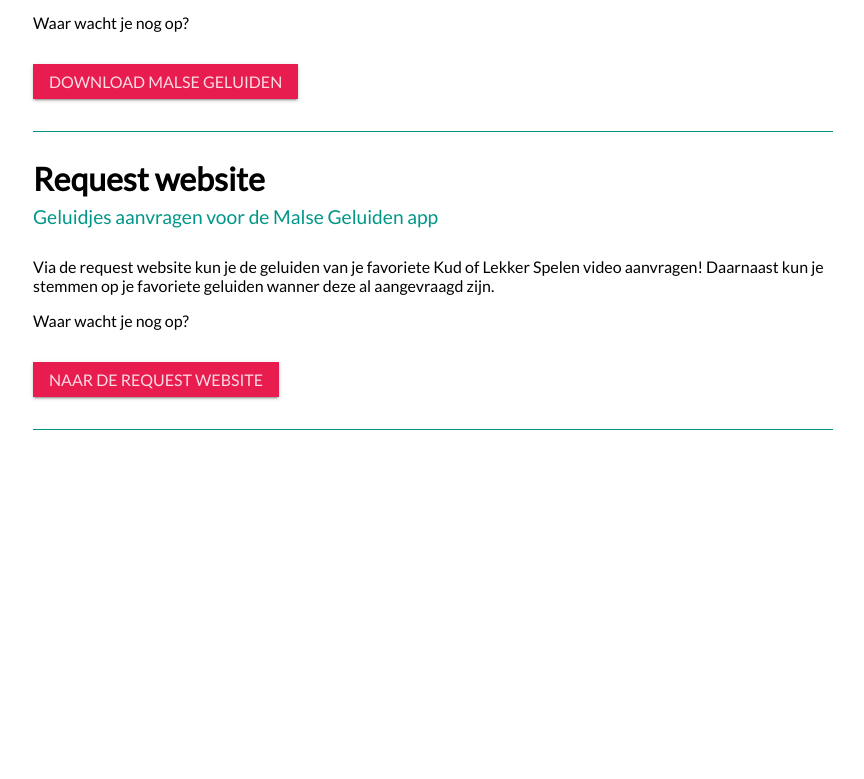
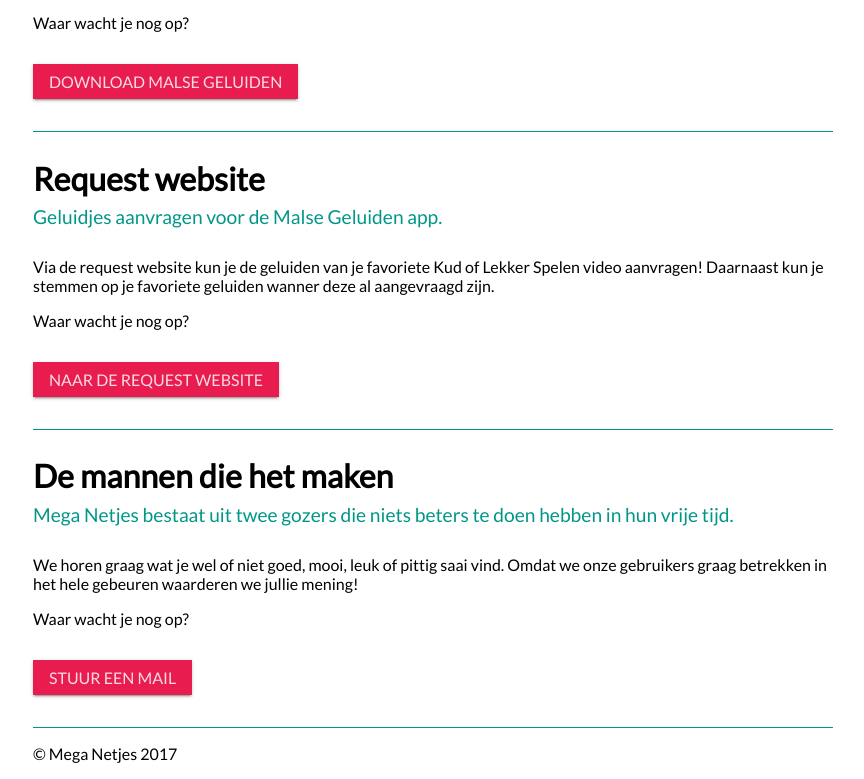
Before and after one commit to MegaNetjes/meganetjes.github.io, a website: page website/index.html in a window 1280 px wide. Shown: the part 670-1449 px from the top of the page, without its empty margins (207-1071 px from the left). Before the commit the page ends 1116 px from the top, so only its background shows below. Drawn offline with Linux system fonts and the light colour scheme.

Commit message:
added about us article

```diff
--- a/website/index.html
+++ b/website/index.html
@@ -52,7 +52,7 @@
 
 					<h1>Request website</h1>
 
-					<h2 class="subtitle">Geluidjes aanvragen voor de Malse Geluiden app</h2>
+					<h2 class="subtitle">Geluidjes aanvragen voor de Malse Geluiden app.</h2>
 
 					<p>Via de request website kun je de geluiden van je favoriete Kud of Lekker Spelen video aanvragen! Daarnaast kun je stemmen op je favoriete geluiden wanner deze al aangevraagd zijn.</p>
 
@@ -61,6 +61,22 @@
 					<a href="http://www.malsegeluiden.nl" class="button button-primary">Naar de request website</a>
 
 				</article>
+
+				<article>
+
+					<h1>De mannen die het maken</h1>
+
+					<h2 class="subtitle">Mega Netjes bestaat uit twee gozers die niets beters te doen hebben in hun vrije tijd.</h2>
+
+					<p>We horen graag wat je wel of niet goed, mooi, leuk of pittig saai vind. Omdat we onze gebruikers graag betrekken in het hele gebeuren waarderen we jullie mening!</p>
+
+					<p>Waar wacht je nog op?</p>
+
+					<a href="mailto:meganetjes@gmail.com" class="button button-primary">Stuur een mail</a>
+
+				</article>
+
+				<span class="copyright">&copy; Mega Netjes 2017</span>
 
 			</div>
 
```
